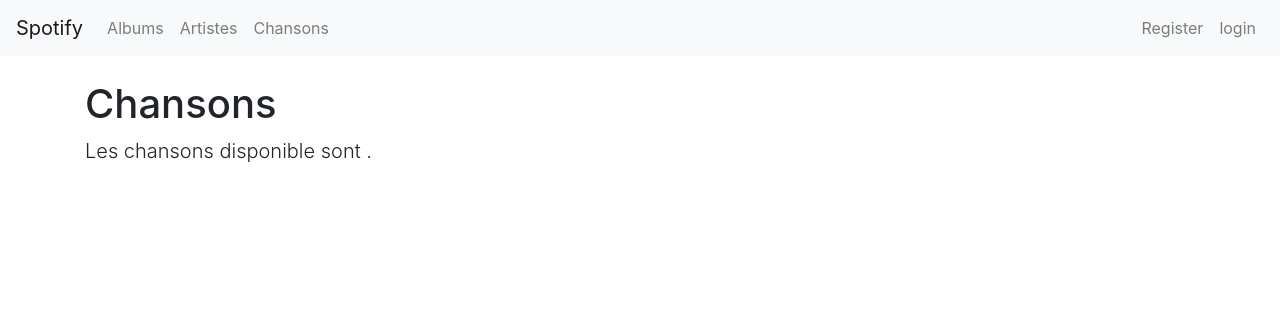
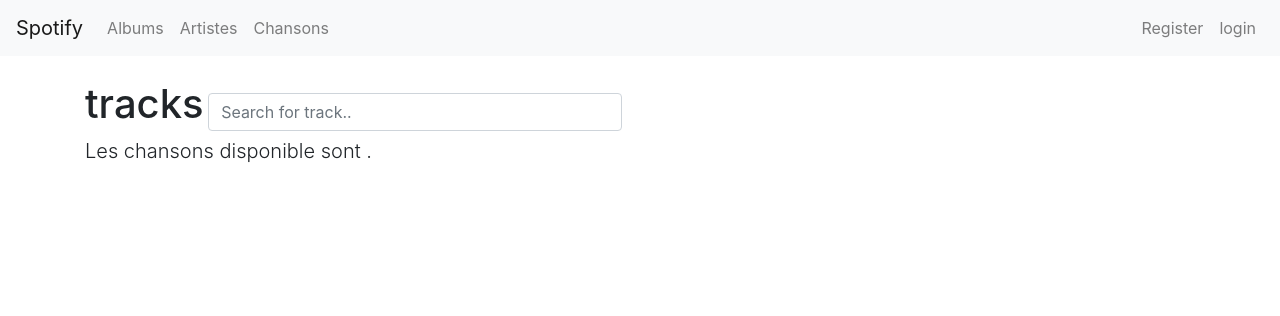
Before and after one commit to AdelAnani/Projet_MBD, a Flask app: page /tracks in a window 1280 px wide. Shown: the top 316 px of the page. Run offline with Flask 2, Linux system fonts and the light colour scheme; data that the repository does not hold is empty; some libraries are stand-ins or nearby versions.

Commit message:
tous le recherche sont implimanté est fonctional a 100 %

```diff
--- a/app.py
+++ b/app.py
@@ -134,20 +134,17 @@ def albumss(id):
         album = albums_service.find_album_by_id(int(album_id))
         return render_template('album.html', album=album)
     except Exception as e:
-        print(e)
         return render_template('not_found.html')
 
 
 @app.route('/albums/search')
-def search_by_term():
+def search_album_by_term():
     name_album = request.args.get('term')
+    print(str(name_album))
     try:
-        return render_template('albums.html', Albums=albums_service.find_album_by_name(str(name_album)))
+        return render_template('album.html', album=albums_service.find_album_by_name(str(name_album)))
     except Exception as e:
-        print(e)
         return render_template('not_found.html')
-
-
 
 
 
@@ -160,18 +157,38 @@ def artistess():
 def artistesss(id):
     artiste_id = id
     try:
-        print(5)
-        artist = artistes_service.find_artiste_by_id(int(artiste_id))
-        print(artist)
-        return render_template('artiste.html', artist= artist)
-    except Exception as e:
-        print(e)
+
+             return render_template('artiste.html', artist= artistes_service.find_artiste_by_id(int(artiste_id)))
+    except:
+
         return render_template('not_found.html')
 
+@app.route('/Artistes/search')
+def search_artist_by_term():
+    name_artist = request.args.get('term')
 
+    try:
+        return render_template('artiste.html', artist= artistes_service.find_artiste_by_name(name_artist))
+    except :
+
+        return render_template('not_found.html')
 @app.route('/tracks')
 def chanson():
     return render_template('tracks.html', tracks= tracks_service.get_all_tracks())
+@app.route('/tracks/<int:id>/')
+def search_trsck_by_id(id):
+    tack_id = id
+    return render_template('track.html', track= tracks_service.get_track_by_id(tack_id))
+
+@app.route('/tracks/search')
+def search_track_by_term():
+    track_name = request.args.get('term')
+
+    try:
+        return render_template('track.html', track=tracks_service.get_track_by_name(track_name))
+    except:
+
+        return render_template('not_found.html')
 
 
 class RegisterForm(Form):
--- a/repository/tracks_repository.py
+++ b/repository/tracks_repository.py
@@ -36,21 +36,46 @@ class SqlTracksRepository(TracksRepository):
         connection.close()
         return all_tracks_list
 
-    def find_tracks_by_id(self, track_id):
-        get_track_by_id_query = "SELECT * FROM track WHERE trackId = %s"
+    def find_track_by_id(self, track_id):
+        get_track_by_id_query = "SELECT track.trackId,track.trackName, track.trackDuration, album.albumName  FROM track,album WHERE track.trackId = %s and track.albumId = album.albumId "
+
         connection = self._get_db_connection()
         cursor = connection.cursor()
         cursor.execute(get_track_by_id_query, track_id)
         tracks_data_list = cursor.fetchall()
+
         list_tracks_id = []
         for row in tracks_data_list :
             list_tracks_id.append({
                 'id': row[0],
                 'name': row[1],
                 'duration': row[2],
-                'id_album': row[3]
+                'album_name': row[3]
                 })
-
         cursor.close()
         connection.close()
         return list_tracks_id
+
+    def find_track_by_name(self, track_name):
+
+        get_track_by_id_query = "SELECT track.trackId,track.trackName, track.trackDuration, album.albumName  FROM track,album WHERE track.trackName = %s and track.albumId = album.albumId "
+        connection = self._get_db_connection()
+        cursor = connection.cursor()
+        cursor.execute(get_track_by_id_query, track_name)
+        tracks_data_list = cursor.fetchall()
+
+        if len(tracks_data_list)> 0 :
+            list_tracks_name = []
+            for row in tracks_data_list:
+                list_tracks_name.append({
+                    'id': row[0],
+                    'name': row[1],
+                    'duration': row[2],
+                    'album_name': row[3]
+                })
+
+            cursor.close()
+            connection.close()
+        else :
+            list_tracks_name = None
+        return list_tracks_name
--- a/service/albums_service.py
+++ b/service/albums_service.py
@@ -16,7 +16,7 @@ class AlbumsService:
         return album
 
     def find_album_by_name(self, album_name):
-        album = self.AlbumsReseachRepository.find_album_by_name(album_name)
+        album = self.albums_repository.find_album_by_name(album_name)
         if album is None:
             raise ValueError("album not found")
         return album
--- a/service/tracks_service.py
+++ b/service/tracks_service.py
@@ -5,9 +5,14 @@ class TracksService:
     def get_all_tracks(self):
         return self.tracks_repository.find_all_tracks()
 
-    def find_album_by_id(self, track_id):
+    def get_track_by_id(self, track_id):
         track = self.tracks_repository.find_track_by_id(track_id)
 
         if track is None:
             raise ValueError("album not found")
         return track
+    def get_track_by_name(self, track_name):
+        track = self.tracks_repository.find_track_by_name(track_name)
+        if track is None:
+            raise ValueError("track not found")
+        return track
--- a/templates/album.html
+++ b/templates/album.html
@@ -23,7 +23,7 @@
             <div class="card-body">
                 <h3>{{track.tackName}}</h3>
                 <h3>{{track.trackDuration}}</h3>
-                <p><a class="btn btn-secondary" href="albums/{{album.id}}" role="button">Voir l'album</a></p>
+                <p><a class="btn btn-secondary" href="../../tracks/{{track.trackId}}" role="button">Écouter la chanson</a></p>
             </div>
         </div>
         {% endfor %}
--- a/templates/tracks.html
+++ b/templates/tracks.html
@@ -1,9 +1,16 @@
 {% extends 'layout.html' %}
 
 {% block body %}
-        <br>
-		<h1>Chansons</h1>
-		<p class="lead">Les chansons disponible sont .</p>
+<br>
+<h1 style = "display: inline-block">tracks</h1>
+<div class="row" style="display: inline-block; min-width: 80%;">
+    <div class="col-lg-6">
+        <div class="input-group">
+            <input  type="text" class="form-control" placeholder="Search for track.." onkeydown="goToSearch(this)"  value="">
+        </div><!-- /input-group -->
+	</div><!-- /.col-lg-6 -->
+</div>
+	<p class="lead">Les chansons disponible sont .</p>
 
 		<div class="container">
 			<div class="row">
@@ -19,4 +26,13 @@
 			{% endfor %}
 			</div>
 		</div>
+	<script>
+function goToSearch(el) {
+
+    if(event.key === 'Enter') {
+        var searchTerm = el.value;
+        window.location = "tracks/search?term=" + searchTerm;
+    }
+}
+</script>
 {% endblock %}
```
Also changed, not shown: repository/albums_repository.py (+21 -10 lines), repository/artistes_repository.py (+34 -0 lines), service/artistes_service.py (+8 -0 lines), templates/artistes.html (+21 -4 lines), templates/track.html (+7 -14 lines).
